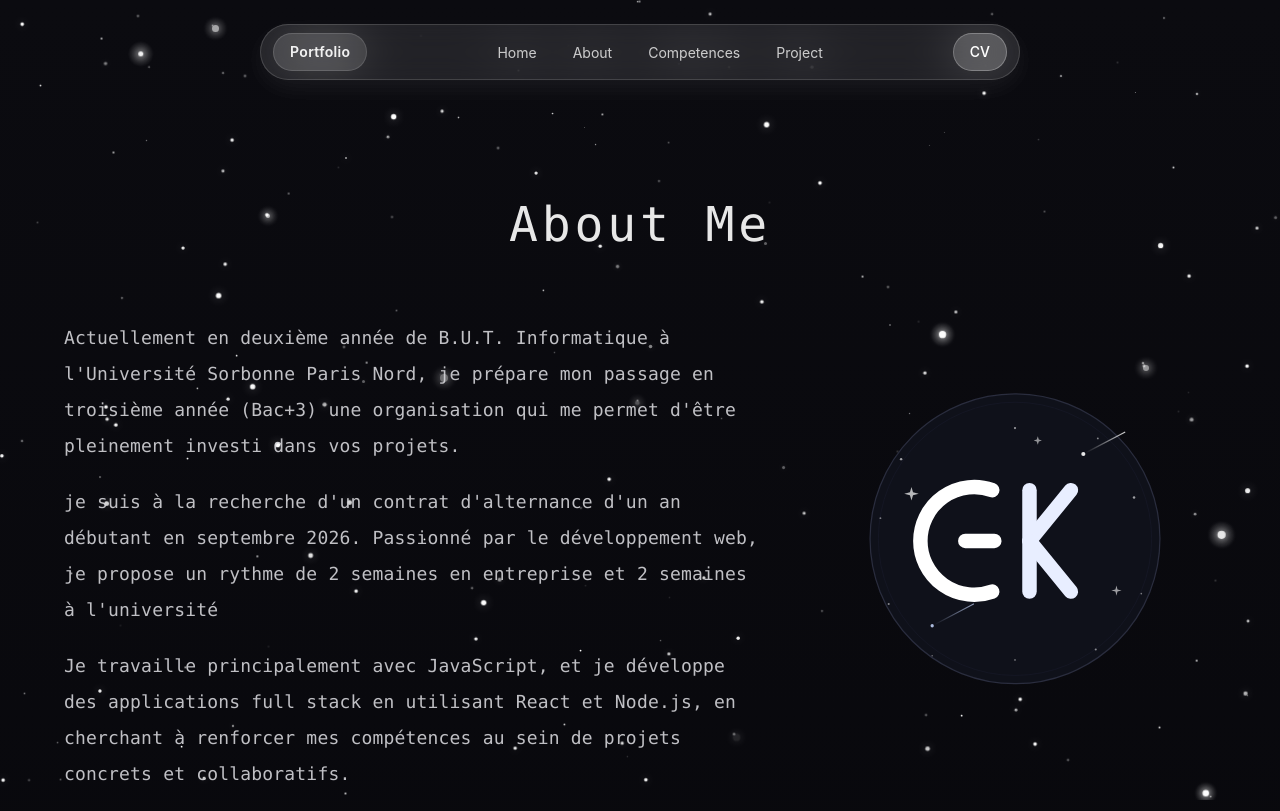
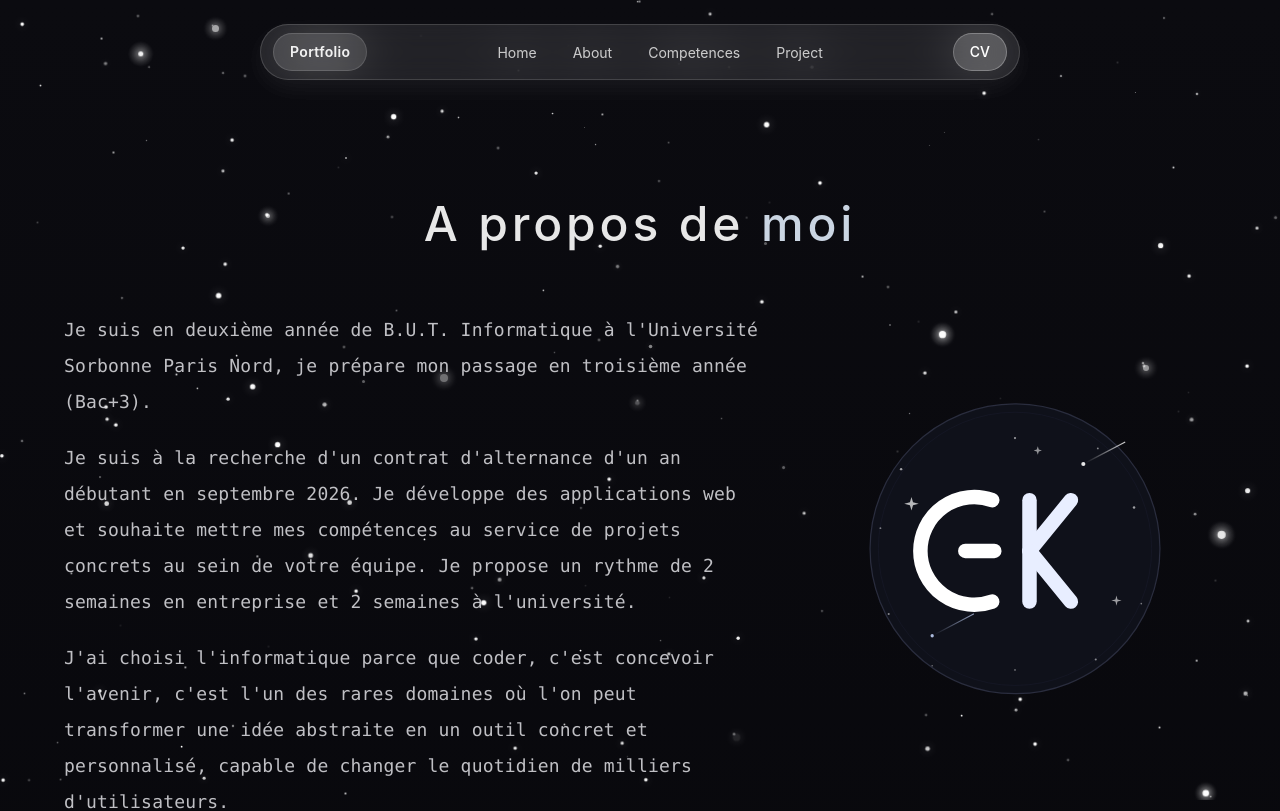
Before and after one commit to krishna171826/My-portfolio, a React (Vite) app: page /about in a window 1280 px wide. Shown: the top 811 px of the page. Built offline with nearby package versions, Linux system fonts and the light colour scheme.

Commit message:
about section

```diff
--- a/src/pages/About.jsx
+++ b/src/pages/About.jsx
@@ -70,30 +70,25 @@ export default function About() {
 <section className="relative z-10 mx-auto flex min-h-screen w-full max-w-7xl flex-col items-center justify-center gap-6 px-3 sm:px-6 lg:px-10 text-center">
 
 
-        <section
-          id="about"
-          className="w-full max-w-6xl pt-4 text-left md:pt-10"
-        >
-          <h1 className="text-center font-mono text-3xl pb-10 font-medium tracking-[0.08em] text-white/90 sm:text-5xl">
-            About Me
+        <section id="about" className="w-full max-w-6xl pt-4 text-left md:pt-10">
+          <h1 className="text-center text-3xl pb-10 font-medium tracking-[0.08em] text-white/90 sm:text-5xl">
+            A propos de <span className="text-slate-300">moi</span>
           </h1>
 
           <div className="grid items-center gap-8 lg:grid-cols-[minmax(0,1.4fr)_minmax(280px,0.8fr)] lg:gap-12">
             <div>
               <div className="mt-6 space-y-5 font-mono text-base leading-8 tracking-[0.01em] text-white/80 sm:text-lg sm:leading-9">
                 <p className="text-zinc-300/90">
-                  Actuellement en deuxième année de B.U.T. Informatique à l&apos;Université Sorbonne Paris Nord,
-                  je prépare mon passage en troisième année (Bac+3)  une
-                  organisation qui me permet d&apos;être pleinement investi dans vos projets.
+                  Je suis en deuxième année de B.U.T. Informatique à l&apos;Université Sorbonne Paris Nord,
+                  je prépare mon passage en troisième année (Bac+3).
                 </p>
 
-                <p className='text-zinc-300/90'>je suis à la recherche d&apos;un contrat
-                  d&apos;alternance d&apos;un an débutant en septembre 2026. Passionné par le développement web,
-                  je propose un rythme de 2 semaines en entreprise et 2 semaines à l&apos;université</p>
+                <p className="text-zinc-300/90">
+                  Je suis à la recherche d'un contrat d'alternance d'un an débutant en septembre 2026. Je développe des applications web et souhaite mettre mes compétences au service de projets concrets au sein de votre équipe. Je propose un rythme de 2 semaines en entreprise et 2 semaines à l'université.
+                </p>
 
                 <p className="text-zinc-300/90">
-                 Je travaille principalement avec JavaScript, et je développe des applications full stack en utilisant
-                  React et Node.js, en cherchant à renforcer mes compétences au sein de projets concrets et collaboratifs.
+                  J'ai choisi l'informatique parce que coder, c'est concevoir l'avenir, c'est l'un des rares domaines où l'on peut transformer une idée abstraite en un outil concret et personnalisé, capable de changer le quotidien de milliers d'utilisateurs.
                 </p>
               </div>
             </div>
@@ -101,7 +96,7 @@ export default function About() {
             <div className="mx-auto flex w-full max-w-none items-center justify-center">
               <img
                 src={GK_logo}
-                alt="Suresh Gopi"
+                alt="Suresh Gopi Logo"
                 className="h-96 w-[min(68vw,44rem)] max-w-none object-contain sm:h-112 lg:h-128"
               />
             </div>
```
